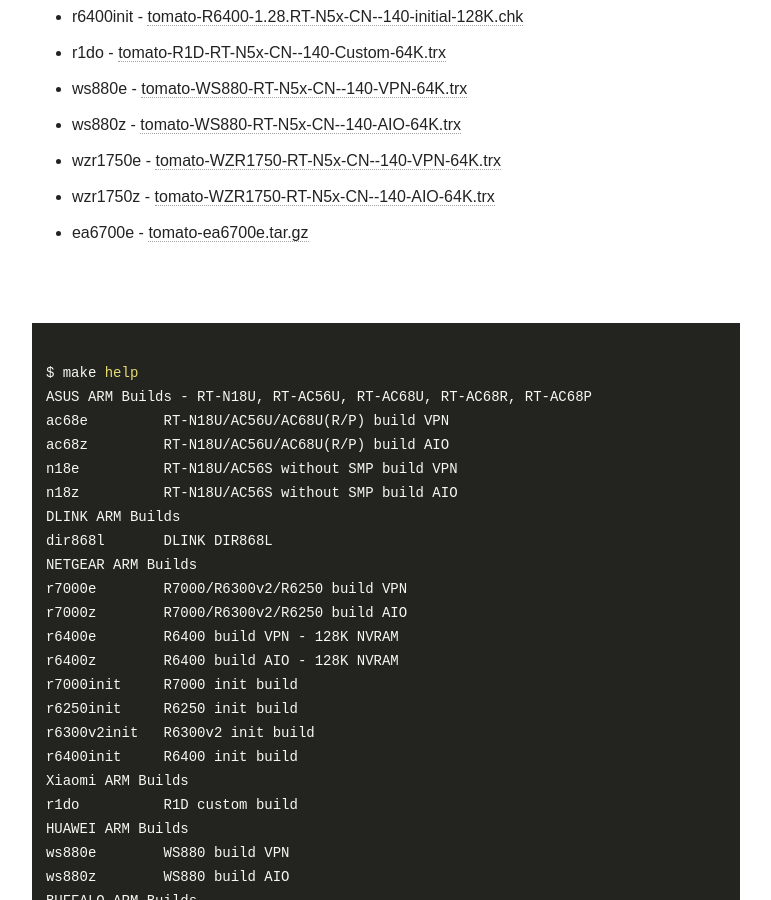
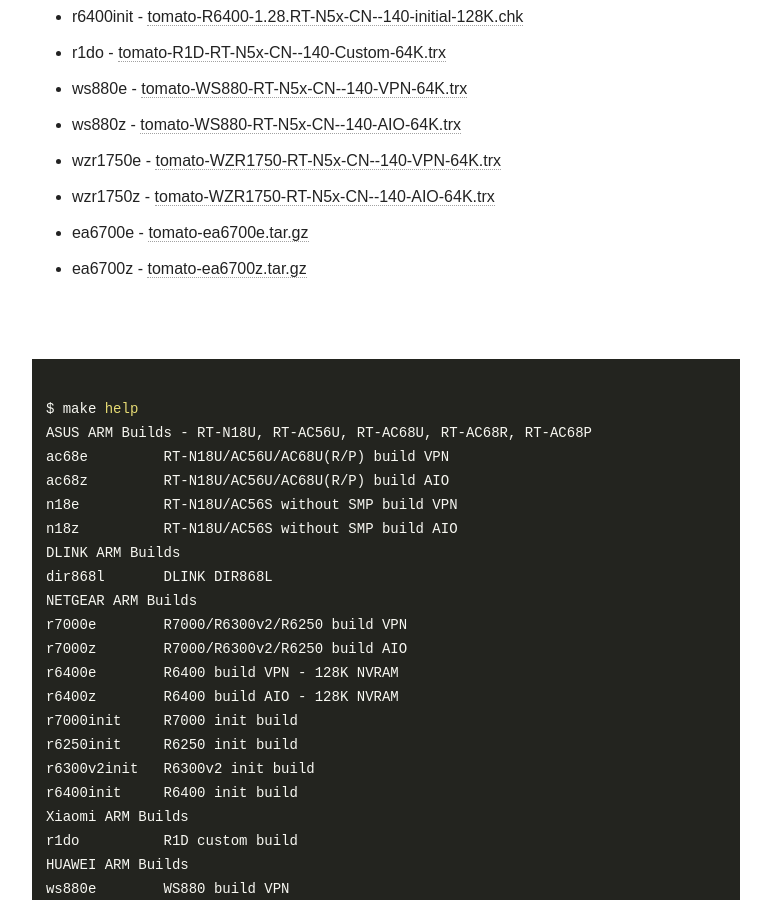
Before and after one commit to oglopss/tomato-arm-ci-jekyll, a Jekyll site: the page built from index.html, in a window 1280 px wide and 900 px high, scrolled down 1063 px. Shown: the whole window, without its empty margins (254-1025 px from the left). Built offline with Jekyll 4.4.1, drawn with Linux system fonts in a browser that asks for light colours; nearby versions of some CDN libraries.

Commit message:
Travis build 75 ea6700z pushed to gh-pages

```diff
--- a/_data/ss.yml
+++ b/_data/ss.yml
@@ -19,3 +19,4 @@ files:
   - 0005 r6400z tomato-R6400-RT-N5x-CN--140-AIO-128K.trx
   - 0011 ws880z tomato-WS880-RT-N5x-CN--140-AIO-64K.trx
   - 0012 wzr1750z tomato-WZR1750-RT-N5x-CN--140-AIO-64K.trx
+  - 0013 ea6700z tomato-ea6700z.tar.gz
```
Also changed, not shown: 1 other file.
